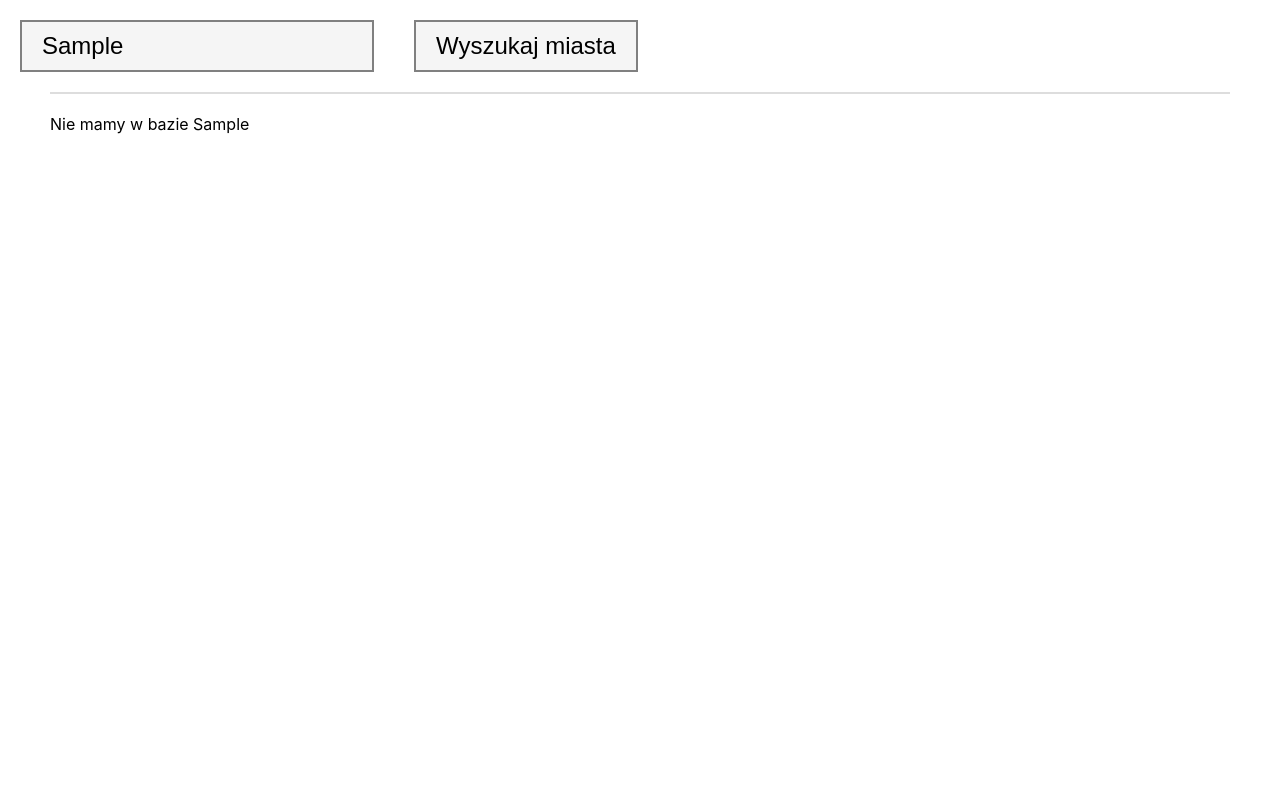
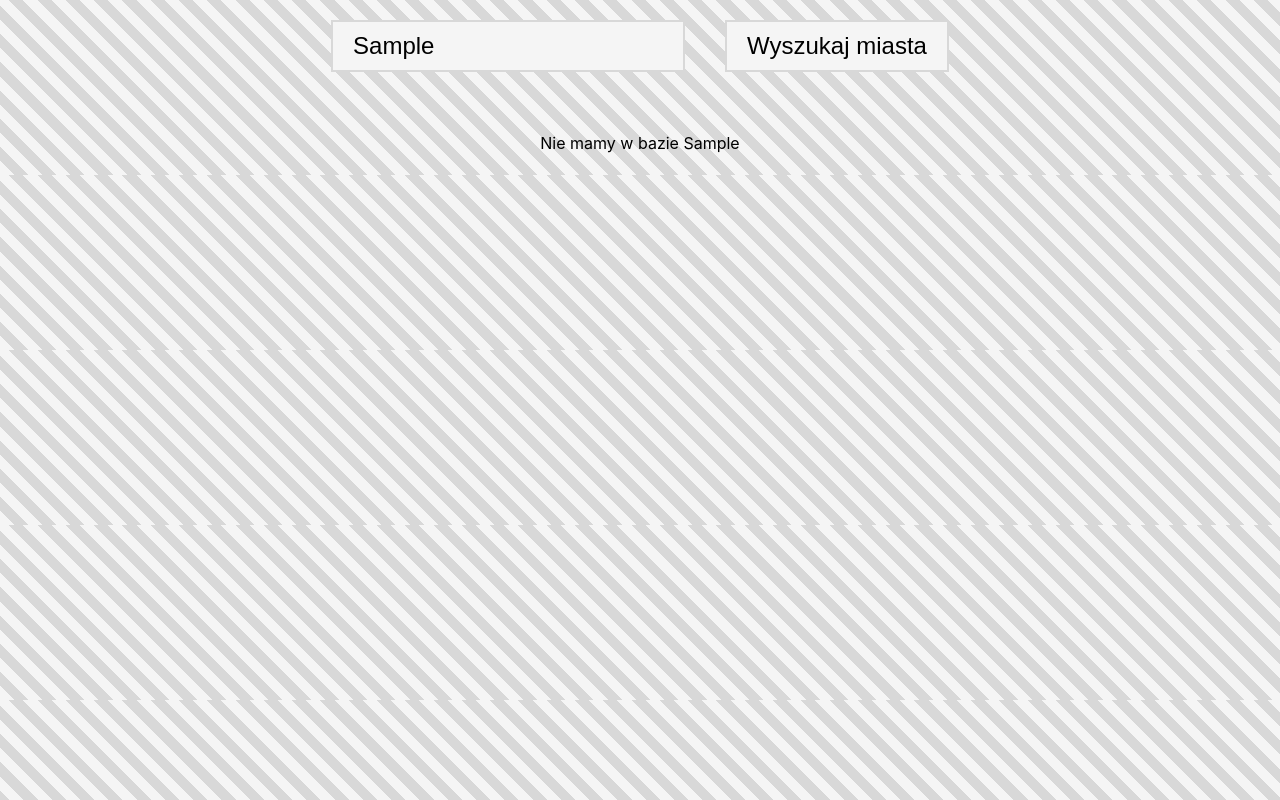
Before and after one commit to WojciechBaczynski/weather-app, a React (Create React App) app: page / in a window 1280 px wide. Both pictures are taken after typing "Sample" into the empty fields and a click on the button "Wyszukaj miasta". Built offline with nearby package versions, Linux system fonts and the light colour scheme; no server answers.

Commit message:
Improve styling

```diff
--- a/src/components/App.css
+++ b/src/components/App.css
@@ -2,7 +2,7 @@
 .App button {
     margin: 20px;
     padding: 10px 20px;
-    border: 2px solid gray;
+    border: 2px solid rgb(216, 216, 216);
     background-color: whitesmoke;
     transition: 0.3s;
     font-size: 1.5rem;
--- a/src/components/Form/Form.js
+++ b/src/components/Form/Form.js
@@ -1,7 +1,8 @@
 import React from 'react';
+import styles from './Form.module.css';
 
 const form = props => (
-    <form onSubmit={props.submitCity}>
+    <form className={styles.Form} onSubmit={props.submitCity}>
         <input
             type="text"
             value={props.value}
--- /dev/null
+++ b/src/components/Form/Form.module.css
@@ -0,0 +1,10 @@
+.Form {
+    display: flex;
+    justify-content: center;
+}
+
+@media (max-width: 600px) {
+    .Form {
+        flex-direction: column;
+    }
+}
--- a/src/components/Result/Result.js
+++ b/src/components/Result/Result.js
@@ -19,9 +19,10 @@
             </React.Fragment>
         );
     }
+    const badData = <h4>Nie mamy w bazie {city}</h4>
     return (
         <div className={styles.Result}>
-            {err ? `Nie mamy w bazie ${city}` : content}
+            {err ? badData : content}
         </div>
     );
 };
--- a/src/components/Result/Result.module.css
+++ b/src/components/Result/Result.module.css
@@ -1,12 +1,15 @@
 .Result {
     margin: 0 50px;
     padding-top: 20px;
-    border-top: 2px solid #ddd;
+    display: flex;
+    flex-direction: column;
 }
 
 .Result h3,
 .Result h4 {
     font-weight: normal;
+    display: flex;
+    justify-content: center;
 }
 
 .Result em {
--- a/src/index.css
+++ b/src/index.css
@@ -1,13 +1,21 @@
 body {
   margin: 0;
   padding: 0;
+  box-sizing: border-box;
   font-family: -apple-system, BlinkMacSystemFont, "Segoe UI", "Roboto", "Oxygen",
     "Ubuntu", "Cantarell", "Fira Sans", "Droid Sans", "Helvetica Neue",
     sans-serif;
   -webkit-font-smoothing: antialiased;
   -moz-osx-font-smoothing: grayscale;
+  background-image:
+    repeating-linear-gradient(
+      45deg,
+      whitesmoke,
+      whitesmoke 10px,
+      rgb(216, 216, 216) 10px,
+      rgb(216, 216, 216) 20px /* determines size */
+    );
 }
-
 code {
   font-family: source-code-pro, Menlo, Monaco, Consolas, "Courier New",
     monospace;
```
